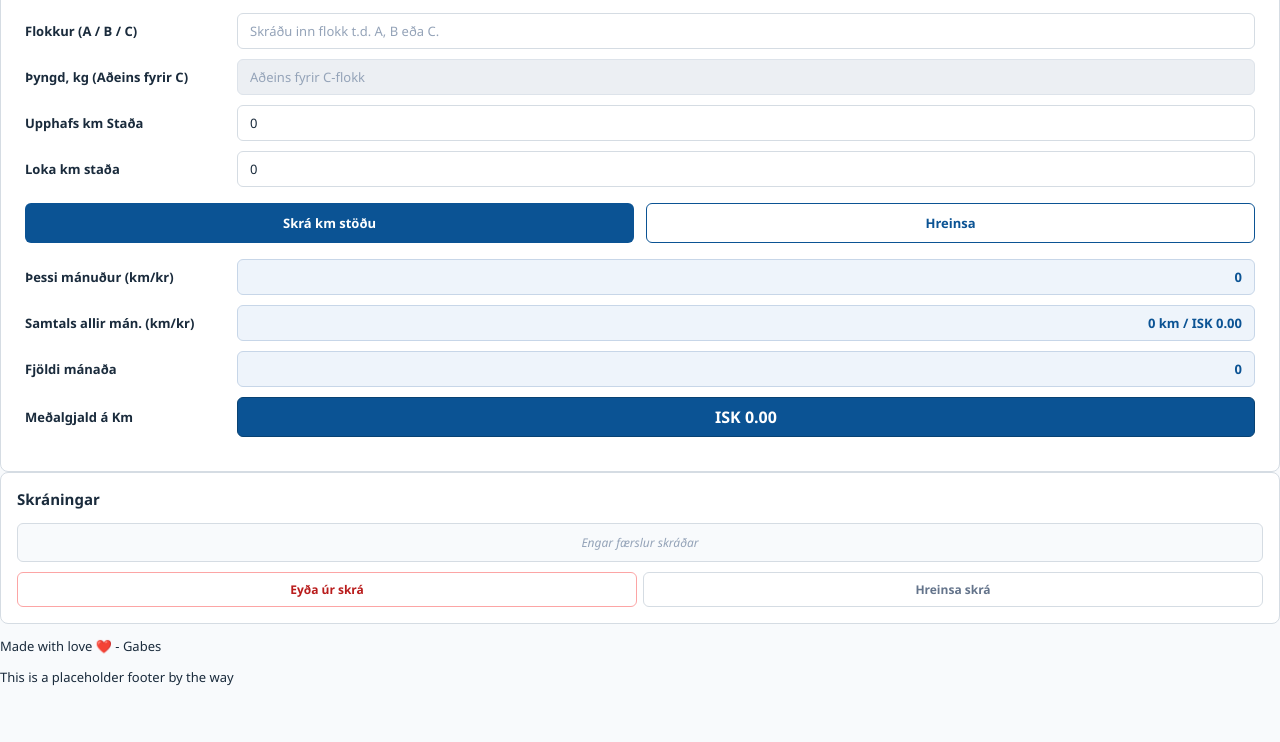
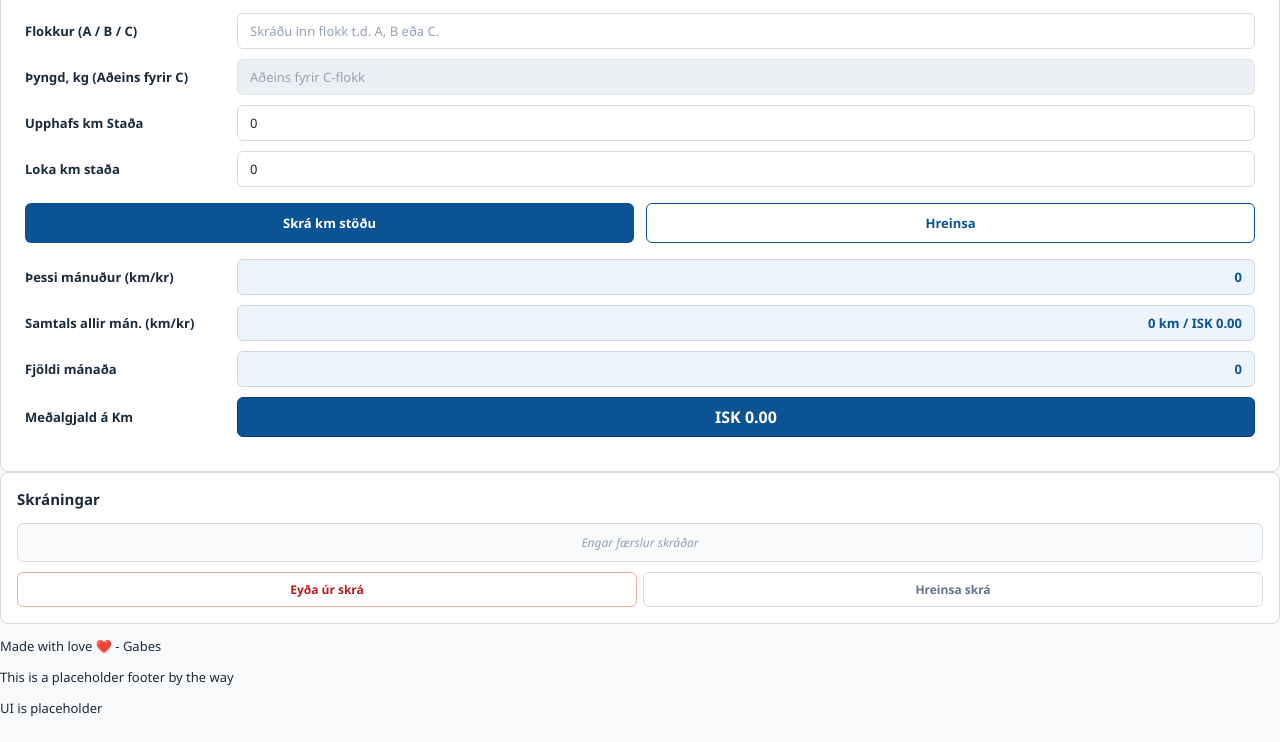
Before and after one commit to gabesdr/RVKMGWEB, a website built with Vite: page index.html in a window 1280 px wide. Shown: the part 58-800 px from the top of the page. Built offline with nearby package versions, Linux system fonts and the light colour scheme.

Commit message:
Placeholder Disclaimers

```diff
--- a/index.html
+++ b/index.html
@@ -82,6 +82,7 @@
 	<footer class="footer">
 		<p>Made with love ❤️ - Gabes</p>
 		<p>This is a placeholder footer by the way</p>
+		<p>UI is placeholder</p>
 	</footer>
 
     <div id="app"></div>
```
